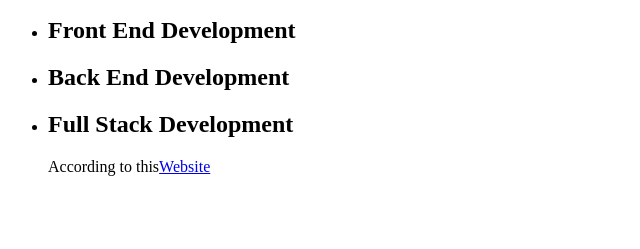
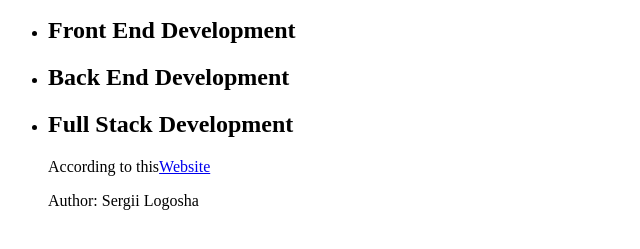
Before and after one commit to Curious-proton/My-first-Website, a plain HTML site: page index.html in a window 1280 px wide. Shown: the part 101-350 px from the top of the page, without its empty margins (0-640 px from the left). Drawn offline with Linux system fonts and the light colour scheme.

Commit message:
Author added

```diff
--- a/index.html
+++ b/index.html
@@ -12,6 +12,7 @@
   <li><h2>Back End Development</h2></li>
   <li><h2>Full Stack Development</h2></li>
   <p>According to this<a href="http://buduguru.org/profession/46">Website</a></p>
+  <p>Author: Sergii Logosha</p>
 </ul>
 </body>
 </html>
```
